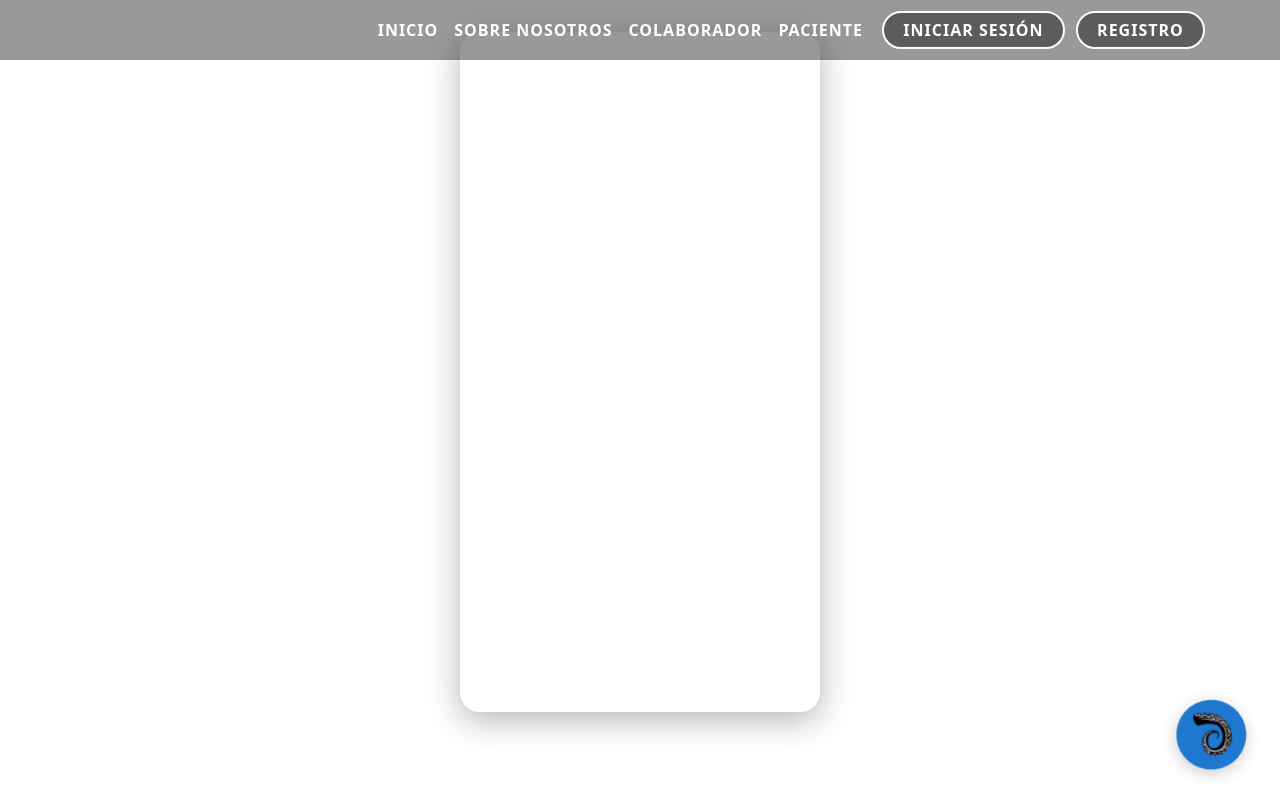
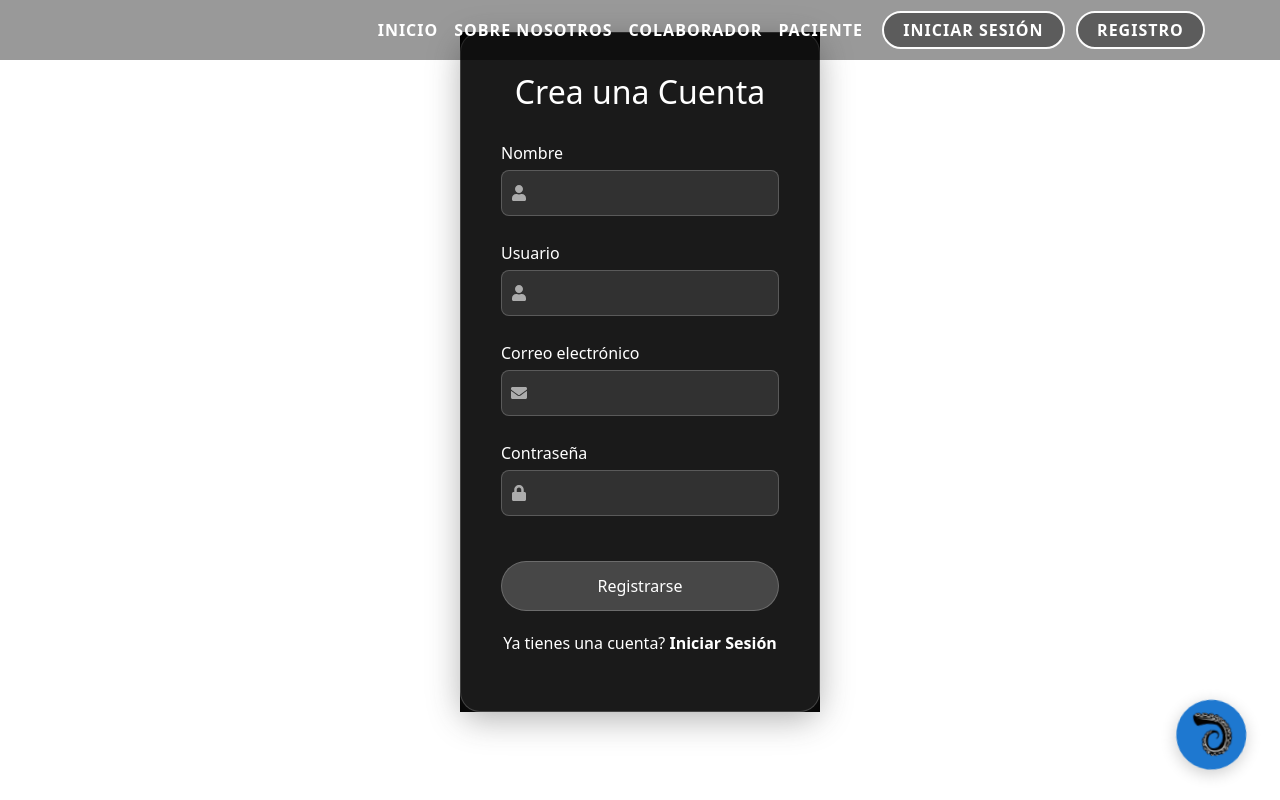
Before and after one commit to MisterRetr0/desafiou, a React (Vite) app: page /register in a window 1280 px wide. Shown: the top 800 px of the page. Built offline with nearby package versions, Linux system fonts and the light colour scheme.

Commit message:
git commit formLogin2

```diff
--- a/src/styles/FormLogin.css
+++ b/src/styles/FormLogin.css
@@ -1,4 +1,6 @@
 .login-container {
+  color: white !important;
+  background-color: black !important;
   display: flex;
   justify-content: center;
   align-items: center;
@@ -18,7 +20,6 @@
 }
 
 .login-form h2 {
-  color: white;
   text-align: center;
   margin-bottom: 30px;
   font-size: 2rem;
@@ -30,7 +31,6 @@
 
 .form-group label {
   display: block;
-  color: white;
   margin-bottom: 5px;
 }
 
```
